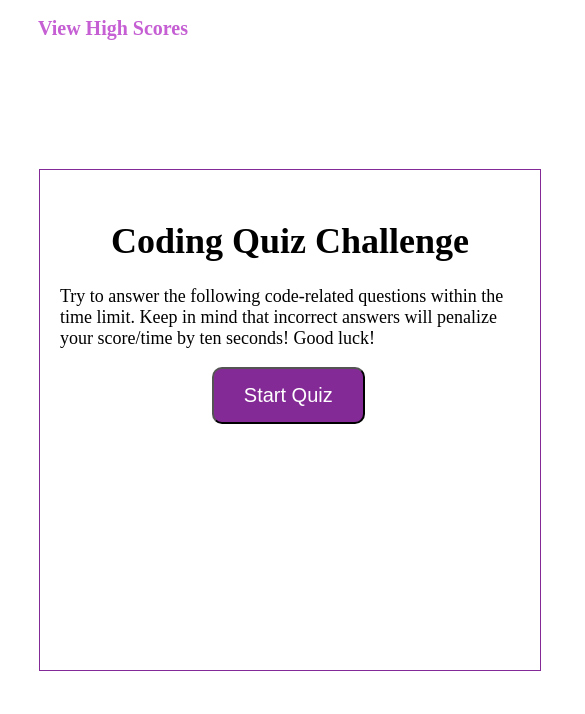
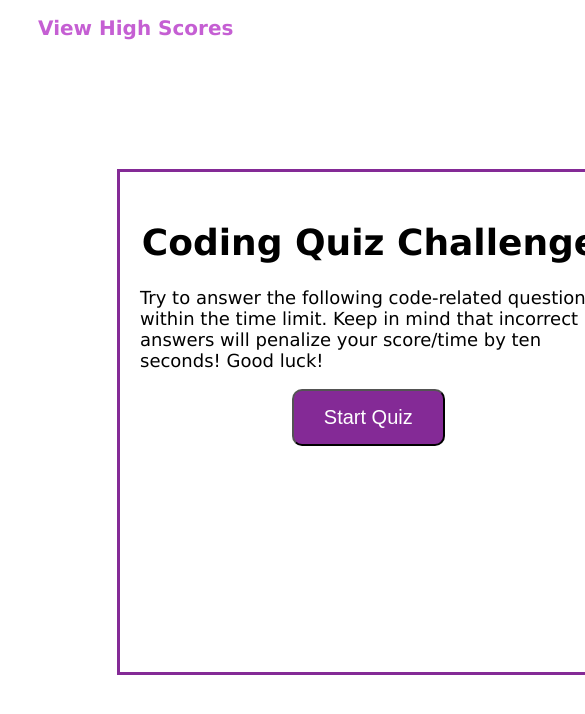
Before and after one commit to jamwil1226/javascript-quiz, a plain HTML site: page index.html in a window 390 px wide. Shown: the top 714 px of the page, 585 px wide, since content can reach past the window. Drawn offline with Linux system fonts and the light colour scheme.

Commit message:
changed fonts in html

```diff
--- a/assets/css/style.css
+++ b/assets/css/style.css
@@ -2,6 +2,10 @@
     --primary-color: #842a96;
     --secondary-color: #c55fd3;
     --tertiary-color: #838485;
+}
+
+body {
+    font-family: Verdana, Geneva, Tahoma, sans-serif;
 }
 
 header a {
@@ -23,7 +27,7 @@ header a:hover {
     top: 20%;
     width: 500px;
     height: 500px;
-    border: 1px solid var(--primary-color);
+    border: 3px solid var(--primary-color);
 }
 
 #startTime {
@@ -139,49 +143,3 @@ li:hover {
     border-top: 1px solid var(--tertiary-color);
     color: var(--tertiary-color);
 }
-
-/* Start media queries */
-/* A Media Query max-width: 786px */
-@media all and (max-width: 786px) {
-    /* Resized content to fit 786px  */
-    body {
-        max-width: 786px;
-    }
-    /* Resized main-content to fit 786px  */
-    #wrapper {
-        position: absolute;
-        left: 20%;
-        }
-
-    a {
-        margin-left: 20%;
-    }
-
-    #goBack {
-        position: relative;
-        left: 55%;
-        }
-
-    #clear {
-        position: relative;
-        right: 5%;
-    }
-}
-
-/* A Media Query max-width: 640px */
-@media all and (max-width: 640px) {
-    /* Resized content to fit 640px  */
-    body {
-        min-width: 640px;
-    }
-
-    /* Resized main-content to fit 640px  */
-    #wrapper {
-        position: absolute;
-        left: 10%;
-    }
-
-    a {
-        margin-left: 10%;
-    }
-}
```
